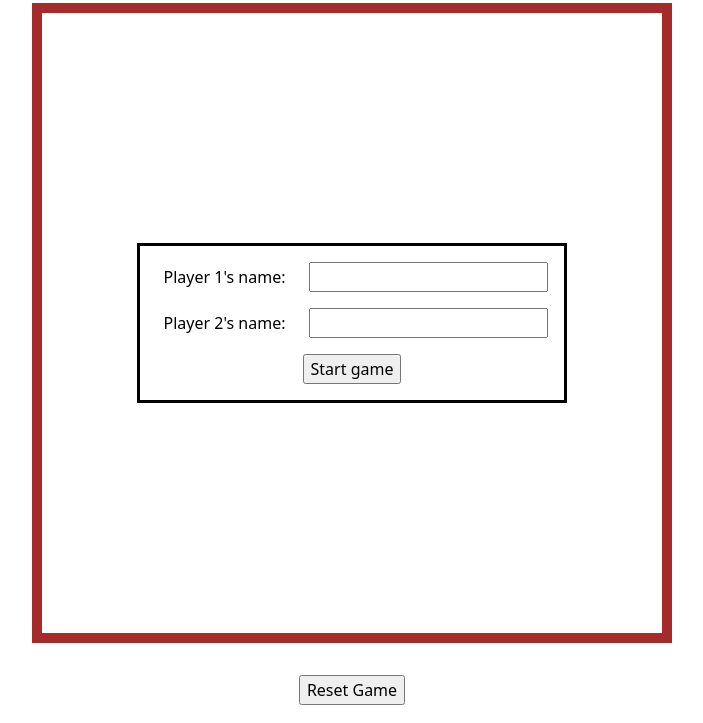
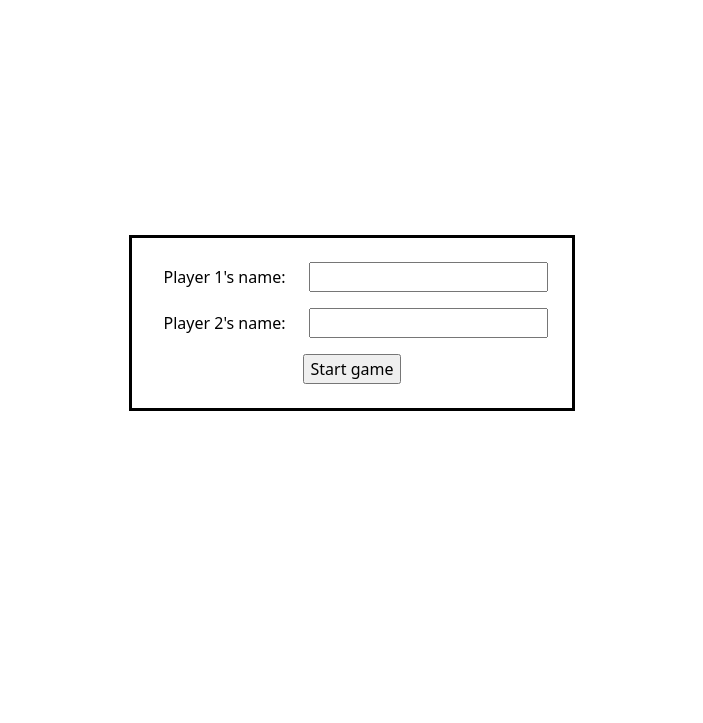
Before and after one commit to JarvisGaming/Tic-Tac-Toe, a website: page index.html in a window 1280 px wide. Shown: the part 77-800 px from the top of the page, without its empty margins (288-991 px from the left). Drawn offline with Linux system fonts and the light colour scheme.

Commit message:
Add misc changes and fixes

```diff
--- a/index.html
+++ b/index.html
@@ -11,13 +11,12 @@
 </head>
 
 <body>
-    <h1>Tic Tac Toe</h1>
-
-    <div id="grid"></div>
-
-    <div id="winner"></div>
-
-    <button id="restart-button">Reset Game</button>
+    <div id="game">
+        <h1>Tic Tac Toe</h1>
+        <div id="grid"></div>
+        <div id="winner"></div>
+        <button id="restart-button">Reset Game</button>
+    </div>
 
     <dialog id="name-entry" open popover="manual">
         <form>
--- a/script.js
+++ b/script.js
@@ -5,7 +5,7 @@ const GameController = function(){
         if (!new.target) throw new Error("Player constructor must be called with 'new'");
 
         this.mark = mark;
-        this.name = "";
+        this.name = null;
     }
 
     const player1 = new Player("X");
@@ -197,8 +197,11 @@ const GameController = function(){
     };
 }();
 
+const startButton = document.querySelector("#start-button");
+startButton.addEventListener("click", getPlayerNames);
 
-const startButton = document.querySelector("#start-button");
+const restartButton = document.getElementById("restart-button");
+restartButton.addEventListener("click", GameController.restartGame);
 
 function getPlayerNames(event){
     event.preventDefault();
@@ -211,11 +214,7 @@ function getPlayerNames(event){
     const playerTwoName = elements["player-two-name"].value;
 
     dialog.close();
+    document.querySelector("#game").style.visibility = "visible";
 
     GameController.initGame(playerOneName, playerTwoName);
 }
-
-startButton.addEventListener("click", getPlayerNames);
-
-const restartButton = document.getElementById("restart-button");
-restartButton.addEventListener("click", GameController.restartGame);
--- a/styles.css
+++ b/styles.css
@@ -2,25 +2,30 @@
     font-family: system-ui, -apple-system, BlinkMacSystemFont, 'Segoe UI', Roboto, Oxygen, Ubuntu, Cantarell, 'Open Sans', 'Helvetica Neue', sans-serif;
 }
 
-body {
+#game {
     display: flex;
     flex-direction: column;
     align-items: center;
     gap: 1rem;
 
     padding: 1rem;
+
+    visibility: hidden;
 }
 
 /* Modal */
 #name-entry {
-    padding: 1rem;
+    padding: 1.5rem;
+}
+
+#name-entry::backdrop {
+    background-color: black;
 }
 
 form {
     display: grid;
     grid-template: repeat(2, 1fr) / 15ch auto;
     gap: 1rem;
-
 }
 
 form > * {
@@ -32,13 +37,12 @@ form > * {
     grid-column: 1 / -1;
 }
 
+/* Board */
 #grid {
     display: grid;
-    width: 50vw;
-    height: 50vw;
+    width: min(75vw, 75vh);
+    height: min(75vw, 75vh);
     grid-template: repeat(3, 1fr) / repeat(3, 1fr);
-
-    border: 10px solid brown;
 }
 
 .cell {
@@ -52,3 +56,8 @@ form > * {
 .cell:hover {
     background-color: rgba(255, 255, 0, 25%);
 }
+
+img {
+    height: 100%;
+    width: 100%;
+}
```
